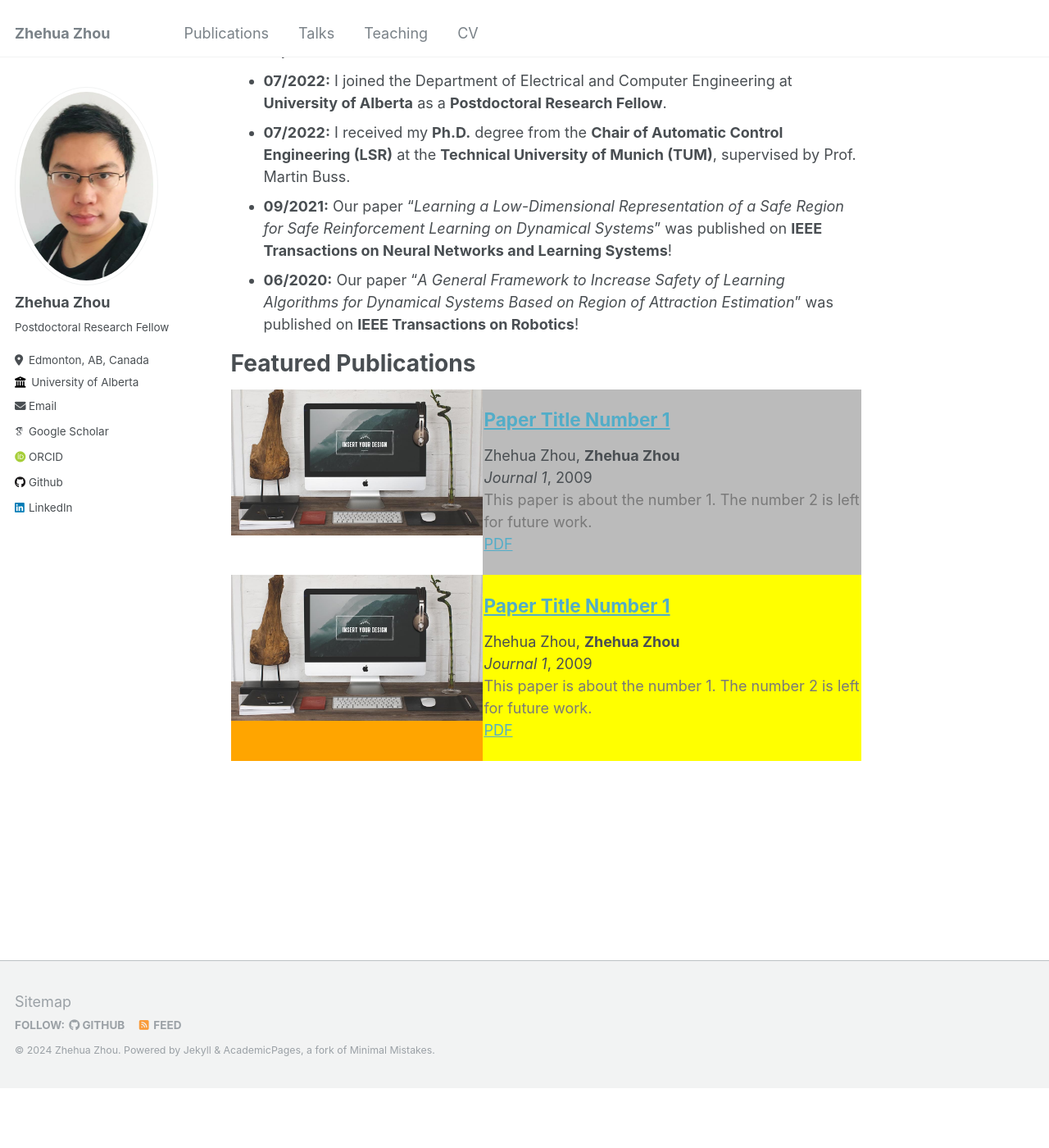
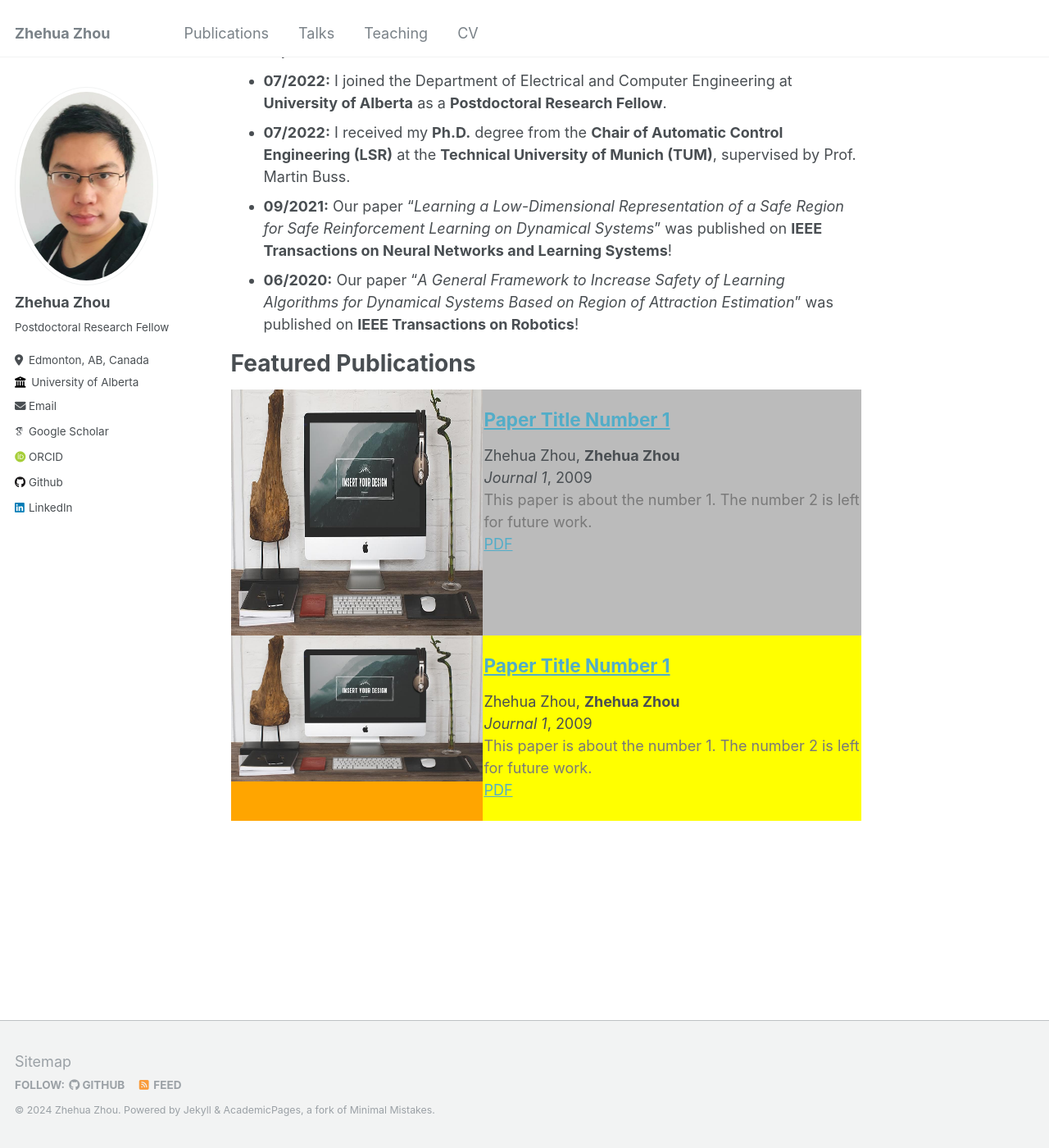
Before and after one commit to zhehuazhou/zhehuazhou.github.io, a Jekyll site: the page built from _pages/about.md, in a window 1280 px wide and 1400 px high, scrolled down 657 px. Shown: the whole window at 82% size. Built offline with Jekyll 4.4.1, drawn with Linux system fonts in a browser that asks for light colours; some web fonts are replaced; before the commit the page ends 1984 px from its top, so only the background shows below that.

Commit message:
initial update

```diff
--- a/_includes/archive-single_double.html
+++ b/_includes/archive-single_double.html
@@ -21,6 +21,7 @@
 .column {
   float: left;
   padding: 0px;
+  height: 300px;
 }
 
 .left {
@@ -104,15 +105,11 @@
             <a href="{{ base_path }}{{ post.url }}" rel="permalink">{{ title }}</a>
           {% endif %}
         </h2>
-        {% if post.collection == 'teaching' %}
-          <p> {{ post.type }}, <i>{{ post.venue }}</i>, {{ post.date | default: "1900-01-01" | date: "%Y" }} </p>
-        {% elsif post.collection == 'publications' %}
+        {% if post.collection == 'publications' %}
           <p> {{ post.authorlist }} <br>
           <i> {{ post.venue }}</i>, {{ post.date | default: "1900-01-01" | date: "%Y" }} <br>
            <font color="#797979">{{ post.excerpt }}</font> <br>
           <a href=" {{ post.paperurl }} ">PDF</a></p>
-        {% elsif post.date %}
-         <p class="page__date"><strong><i class="fa fa-fw fa-calendar" aria-hidden="true"></i> {{ site.data.ui-text[site.locale].date_label | default: "Published:" }}</strong> <time datetime="{{ post.date | default: "1900-01-01" | date_to_xmlschema }}">{{ post.date | default: "1900-01-01" | date: "%B %d, %Y" }}</time></p>
         {% endif %}
       </div>
     </div>
```
